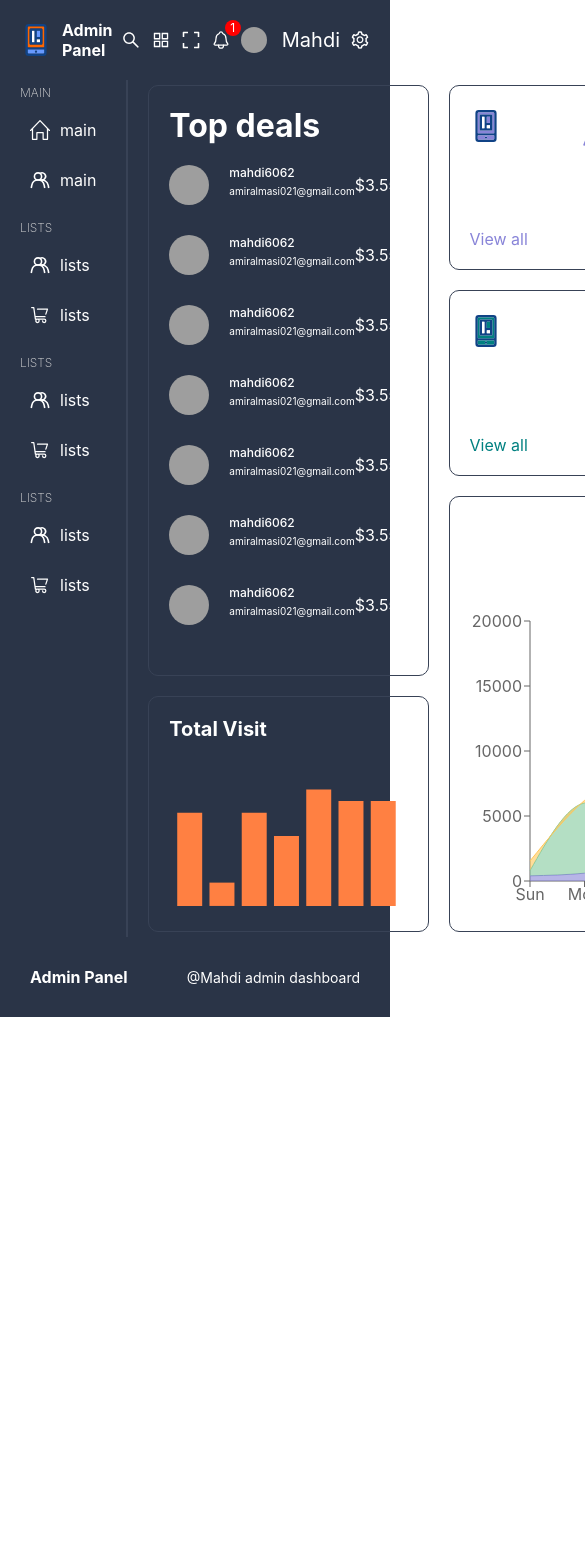
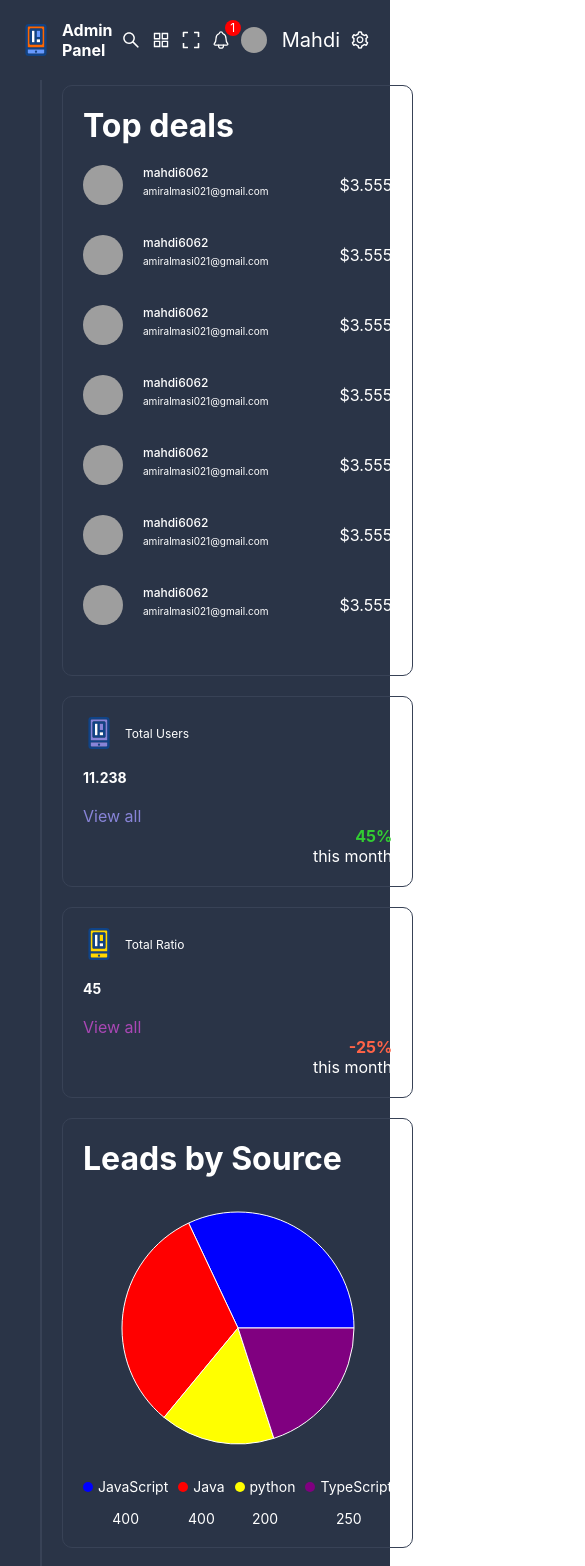
Before and after one commit to itsmahdi62/admin-panel, a React (Create React App) app: page / in a window 390 px wide. Shown: the top 1566 px of the page, 585 px wide, since content can reach past the window. Before the commit the page ends 1017 px from the top, so only its background shows below. Built offline with nearby package versions, Linux system fonts and the light colour scheme; grey boxes are pictures that could not be loaded.

Commit message:
Make the website responsive

```diff
--- a/src/App.scss
+++ b/src/App.scss
@@ -1,9 +1,14 @@
+@import "./responsive.scss";
+
 $main-bg: #2a3447;
 $soft-bg: #384256;
 $dark-bg: #222b3c;
 $main-color:white ;
 $soft-color: #ddd;
 $dark-color: #2a3447;
+
+
+
 *{
     margin : 0;
     padding: 0;
@@ -16,11 +21,18 @@ $dark-color: #2a3447;
 }
 .container{
     display: flex;
+
+
+
 }
 .menuContainer{
     width: 250px;
     padding: 5px 20px;
     border-right: 2px solid $soft-bg;
+
+    @include lg{
+        width: max-content;
+    }
 }
 
 .contentContainer{
--- a/src/components/ChartBox/ChartBox.scss
+++ b/src/components/ChartBox/ChartBox.scss
@@ -1,19 +1,35 @@
+@import "../../responsive.scss";
 .chartBox{
     display: flex;
     height: 100%;
+    @include xxl{
+     flex-direction: column;
+    }
 
     .boxInfo{
         display: flex;
         flex-direction: column;
         justify-content: space-between;
         flex: 3;
+
+        @include sm{
+            gap: 20px;
+        }
+
         .title{
             display: flex;
             align-items: center;
             gap: 10px;
+            @include xxl{
+                font-size: 12px;
+            }
+    }
+    h1{
+        @include xxl{
+            font-size: 14px;
         }
     }
-
+}
     .chartInfo{
         flex:2;
         display: flex;
@@ -31,6 +47,9 @@
             text-align: right;
 
             .percentage{
+                @include xxl{
+                    font-size: 16px;
+                }
                 font-weight: bold;
                 font-size: 20px;
             }
--- a/src/components/Menu/Menu.scss
+++ b/src/components/Menu/Menu.scss
@@ -1,3 +1,4 @@
+@import "../../responsive.scss";
 @import "../../App.scss";
 .menu{
     .item{
@@ -11,7 +12,12 @@
             font-weight: 200;
             color: $soft-color;
             text-transform: uppercase;
+
+             @include lg{
+                display: none;
+            }
         }
+
 
         .listItem{
             display: flex;
@@ -23,6 +29,11 @@
             &:hover{
                 background-color: $soft-bg;
             }
+
+             @include lg{
+                display: none;
+            }
+
         }
     }
 }
--- a/src/components/Navbar/Navbar.scss
+++ b/src/components/Navbar/Navbar.scss
@@ -1,3 +1,5 @@
+@import "../../responsive.scss";
+
 .navbar{
     width: 100%;
     padding: 20px;
@@ -16,6 +18,14 @@
         gap: 10px;
         align-items: center;
         font-size:  20px;
+
+        .icon{
+            @include sm{
+                display: none;
+            }
+        }
+
+
         .notifications{
             position: relative;
             margin-top: 0.3rem;
--- a/src/pages/Home/Home.scss
+++ b/src/pages/Home/Home.scss
@@ -5,6 +5,24 @@
     gap: 20px;
     grid-template-columns:  repeat(4 , 1fr);
     grid-auto-rows: minmax(180px,auto);
+
+
+
+    @include xl{
+        grid-template-columns: repeat(3,1fr);
+    }
+
+    @include lg{
+        grid-template-columns: repeat(2,1fr);
+    }
+
+    @include md{
+        grid-template-columns: repeat(1,1fr);
+    }
+
+    @include md{
+        grid-auto-rows: minmax(120px,auto);
+    }
 
     .box{
         padding: 20px;
@@ -24,5 +42,8 @@
     .box7{
         grid-column: span 2;
         grid-row:span 2;
+        @include md{
+            display: none;
+        }
     }
 }
--- /dev/null
+++ b/src/responsive.scss
@@ -0,0 +1,31 @@
+$sm:480px;
+$md:768px;
+$lg:1024px;
+$xl:1200px;
+$xxl:1400px;
+
+@mixin sm{
+    @media screen and (max-width:($sm)) {
+        @content;
+    }
+}
+@mixin md{
+    @media screen and (max-width:($md)) {
+        @content;
+    }
+}
+@mixin lg{
+    @media screen and (max-width:($lg)) {
+        @content;
+    }
+}
+@mixin xl{
+    @media screen and (max-width:($xl)) {
+        @content;
+    }
+}
+@mixin xxl{
+    @media screen and (max-width:($xxl)) {
+        @content;
+    }
+}
```
